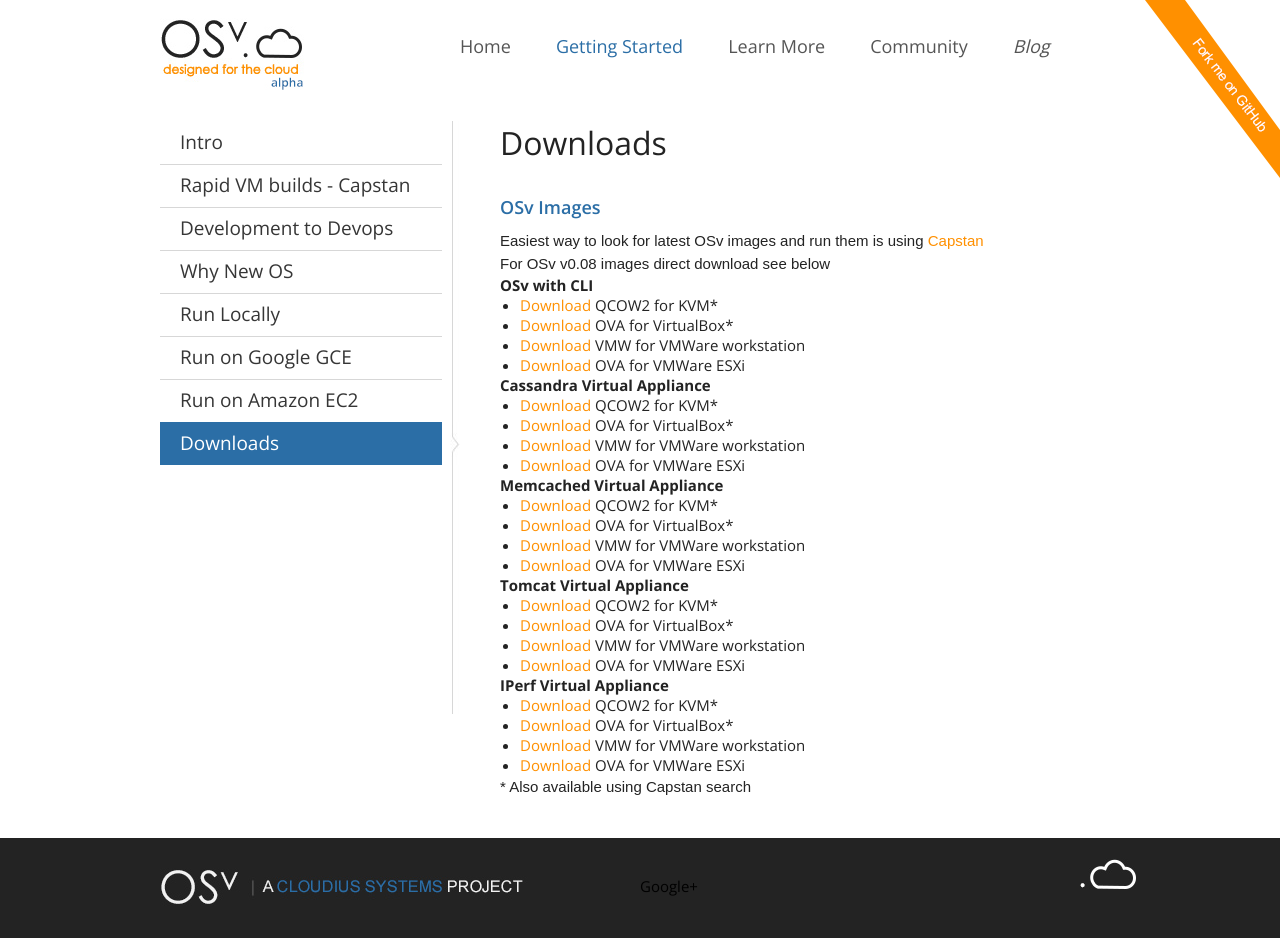
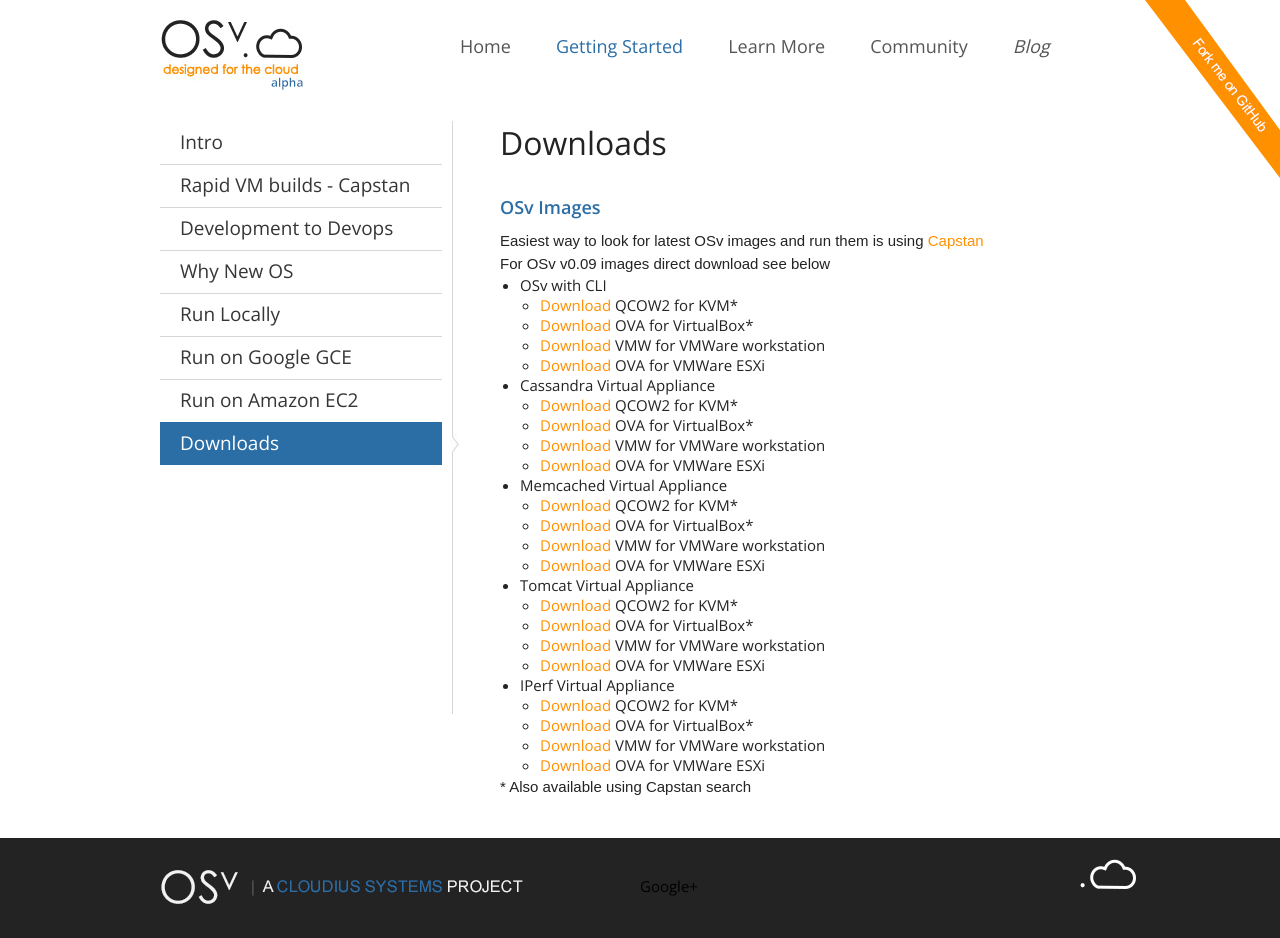
Before and after one commit to osv-io/osv-io.github.io, a Jekyll site: the page built from _posts/started/0000-01-20-downloads.md, in a window 1280 px wide. Built offline with Jekyll 4.4.1, drawn with Linux system fonts in a browser that asks for light colours.

Commit message:
site update download to v0.09

```diff
--- a/_posts/started/0000-01-20-downloads.md
+++ b/_posts/started/0000-01-20-downloads.md
@@ -12,52 +12,52 @@ qcow: .qemu.qcow2
 vbox: .vbox.ova
 vmw: .vmw.zip
 
-osv: http://downloads.osv.io.s3.amazonaws.com/cloudius/osv/osv-v0.08
-tomcat: http://downloads.osv.io.s3.amazonaws.com/cloudius/osv-tomcat/osv-tomcat-v0.08
-mem: http://downloads.osv.io.s3.amazonaws.com/cloudius/osv-memcached-opt/osv-memcached-opt-v0.08
-iperf: http://downloads.osv.io.s3.amazonaws.com/cloudius/osv-iperf/osv-iperf-v0.08
-cassandra: http://downloads.osv.io.s3.amazonaws.com/cloudius/osv-cassandra/osv-cassandra-v0.08
+
+osv: http://downloads.osv.io.s3.amazonaws.com/cloudius/osv/osv-v0.09
+tomcat: http://downloads.osv.io.s3.amazonaws.com/cloudius/osv-tomcat/osv-tomcat-v0.09
+mem: http://downloads.osv.io.s3.amazonaws.com/cloudius/osv-memcached-opt/osv-memcached-opt-v0.09
+iperf: http://downloads.osv.io.s3.amazonaws.com/cloudius/osv-iperf/osv-iperf-v0.09
+cassandra: http://downloads.osv.io.s3.amazonaws.com/cloudius/osv-cassandra/osv-cassandra-v0.09
 
 ---
 
 ### OSv Images
 Easiest way to look for latest OSv images and run them is using [Capstan](/capstan)
 
-For OSv v0.08 images direct download see below
+For OSv v0.09 images direct download see below
+
+* OSv with CLI
+  * [Download]({{page.osv}}{{page.qcow}}) QCOW2 for KVM*
+  * [Download]({{page.osv}}{{page.vbox}}) OVA for VirtualBox*
+  * [Download]({{page.osv}}{{page.vmw}}) VMW for VMWare workstation
+  * [Download]({{page.osv}}{{page.esx}}) OVA for VMWare ESXi
 
 
-#### OSv with CLI
-* [Download]({{page.osv}}{{page.qcow}}) QCOW2 for KVM*
-* [Download]({{page.osv}}{{page.vbox}}) OVA for VirtualBox*
-* [Download]({{page.osv}}{{page.vmw}}) VMW for VMWare workstation
-* [Download]({{page.osv}}{{page.esx}}) OVA for VMWare ESXi
+* Cassandra Virtual Appliance
+  * [Download]({{page.cassandra}}{{page.qcow}}) QCOW2 for KVM*
+  * [Download]({{page.cassandra}}{{page.vbox}}) OVA for VirtualBox*
+  * [Download]({{page.cassandra}}{{page.vmw}}) VMW for VMWare workstation
+  * [Download]({{page.cassandra}}{{page.esx}}) OVA for VMWare ESXi
 
 
-#### Cassandra Virtual Appliance
-* [Download]({{page.cassandra}}{{page.qcow}}) QCOW2 for KVM*
-* [Download]({{page.cassandra}}{{page.vbox}}) OVA for VirtualBox*
-* [Download]({{page.cassandra}}{{page.vmw}}) VMW for VMWare workstation
-* [Download]({{page.cassandra}}{{page.esx}}) OVA for VMWare ESXi
+* Memcached Virtual Appliance
+  * [Download]({{page.mem}}{{page.qcow}}) QCOW2 for KVM*
+  * [Download]({{page.mem}}{{page.vbox}}) OVA for VirtualBox*
+  * [Download]({{page.mem}}{{page.vmw}}) VMW for VMWare workstation
+  * [Download]({{page.mem}}{{page.esx}}) OVA for VMWare ESXi
 
 
-#### Memcached Virtual Appliance
-* [Download]({{page.mem}}{{page.qcow}}) QCOW2 for KVM*
-* [Download]({{page.mem}}{{page.vbox}}) OVA for VirtualBox*
-* [Download]({{page.mem}}{{page.vmw}}) VMW for VMWare workstation
-* [Download]({{page.mem}}{{page.esx}}) OVA for VMWare ESXi
+* Tomcat Virtual Appliance
+  * [Download]({{page.tomcat}}{{page.qcow}}) QCOW2 for KVM*
+  * [Download]({{page.tomcat}}{{page.vbox}}) OVA for VirtualBox*
+  * [Download]({{page.tomcat}}{{page.vmw}}) VMW for VMWare workstation
+  * [Download]({{page.tomcat}}{{page.esx}}) OVA for VMWare ESXi
 
 
-#### Tomcat Virtual Appliance
-* [Download]({{page.tomcat}}{{page.qcow}}) QCOW2 for KVM*
-* [Download]({{page.tomcat}}{{page.vbox}}) OVA for VirtualBox*
-* [Download]({{page.tomcat}}{{page.vmw}}) VMW for VMWare workstation
-* [Download]({{page.tomcat}}{{page.esx}}) OVA for VMWare ESXi
-
-
-#### IPerf Virtual Appliance
-* [Download]({{page.iperf}}{{page.qcow}}) QCOW2 for KVM*
-* [Download]({{page.iperf}}{{page.vbox}}) OVA for VirtualBox*
-* [Download]({{page.iperf}}{{page.vmw}}) VMW for VMWare workstation
-* [Download]({{page.iperf}}{{page.esx}}) OVA for VMWare ESXi
+* IPerf Virtual Appliance
+  * [Download]({{page.iperf}}{{page.qcow}}) QCOW2 for KVM*
+  * [Download]({{page.iperf}}{{page.vbox}}) OVA for VirtualBox*
+  * [Download]({{page.iperf}}{{page.vmw}}) VMW for VMWare workstation
+  * [Download]({{page.iperf}}{{page.esx}}) OVA for VMWare ESXi
 
 \* Also available using Capstan search
```
